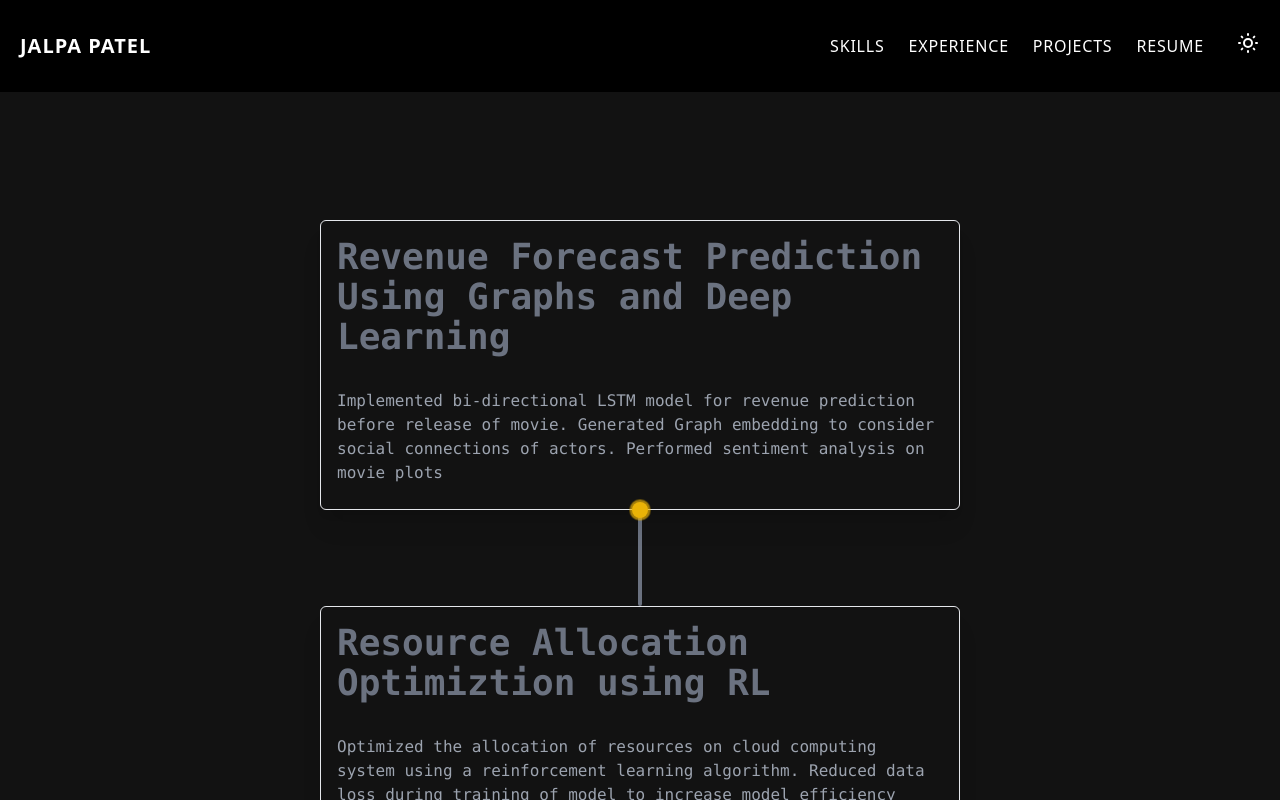
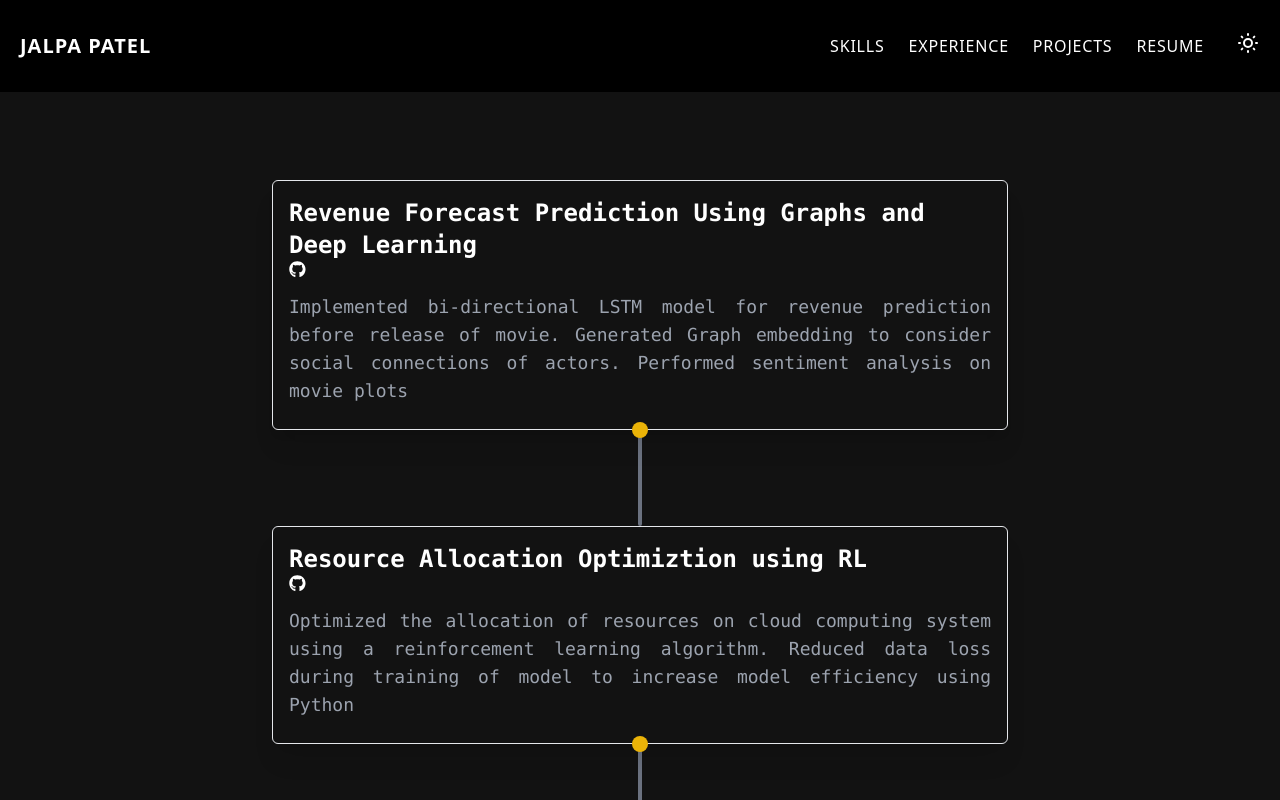
Before and after one commit to jalpa015/jalpa, a Next.js app: page /projects in a window 1280 px wide. Shown: the top 800 px of the page. Built offline with nearby package versions, Linux system fonts and the light colour scheme.

Commit message:
Added Meta information and CSS fixes

```diff
--- a/components/About.js
+++ b/components/About.js
@@ -21,7 +21,7 @@ const About = () => {
                         ></span>
                     </h4>
                     <div className="text-xl font-semibold md:text-2xl">Software developer and ML Reseacher</div>
-                    <div className="mt-6 text-gray-800 dark:text-white">
+                    <div className="mt-6 text-gray-800 dark:text-white text-justify">
                         <p className="mb-4">
                             I am a researcher and a developer at the University of Windsor, ON, Canada. I am an experienced Software Developer.
                             During my work experience, I have developed mobile applications and worked closely on developing customized CRM features using AngularJS,
--- /dev/null
+++ b/components/MetaContainer.js
@@ -0,0 +1,53 @@
+import React from "react";
+import Head from "next/head";
+import {useRouter} from "next/router";
+import Navigation from "../components/Navigation";
+import Footer from "../components/Footer";
+
+export default function MetaContainer({children, ...customMeta}) {
+    const router = useRouter();
+
+    const meta = {
+        title: "Jalpa Deepak Patel",
+        description: `I am a Software Developer and Researcher. Get in touch with me to know more.`,
+        image: "/public/profile.png",
+        type: "website",
+        date: new Date().toDateString(),
+        ...customMeta,
+    };
+    return (
+        <div>
+            <Head>
+                <title>{meta.title}</title>
+                <meta name="robots" content="follow, index"/>
+                <meta content={meta.description} name="description"/>
+                <meta
+                    property="og:url"
+                    content={`https://jalpa.me${router.asPath}`}
+                />
+                <link
+                    rel="canonical"
+                    href={`https://jalpa.me${router.asPath}`}
+                />
+                <meta property="og:type" content={meta.type}/>
+                <meta property="og:site_name" content="Jalpa Patel"/>
+                <meta property="og:description" content={meta.description}/>
+                <meta property="og:title" content={meta.title}/>
+                <meta property="og:image" content={meta.image}/>
+                <meta name="twitter:card" content="summary_large_image"/>
+                <meta name="twitter:site" content="@jalpa_015"/>
+                <meta name="twitter:title" content={meta.title}/>
+                <meta name="twitter:description" content={meta.description}/>
+                <meta name="twitter:image" content={meta.image}/>
+                {meta.date && (
+                    <meta property="article:published_time" content={meta.date}/>
+                )}
+            </Head>
+            <main className="w-full">
+                <Navigation/>
+                <div>{children}</div>
+                <Footer/>
+            </main>
+        </div>
+    );
+}
--- a/components/Navigation.js
+++ b/components/Navigation.js
@@ -18,7 +18,6 @@ export const Navigation = () => {
     };
     setTheme('dark');
     return (
-        <>
         < nav className="flex items-center flex-wrap p-3 sticky top-0 z-20 py-2 bg-black md:py-6 md:mb-6 dark:bg-black items-center justify-between">
             <Link href="/">
             <a className="inline-flex items-center p-2 mr-4 ">
@@ -113,7 +112,6 @@ export const Navigation = () => {
                 </button>
             </div>
         </nav>
-        </>
     );
 };
 export default Navigation;
--- a/components/Projects.js
+++ b/components/Projects.js
@@ -1,5 +1,5 @@
-import userData from "../constants/data";
-import React from "react";
+import userData from '../constants/data'
+import React from 'react'
 
 export default function Projects() {
   return (
@@ -10,7 +10,7 @@ export default function Projects() {
         </h1>
       </div> */}
       <div className=" -mt-4">
-        <div className="grid grid-cols-1 max-w-2xl mx-auto pt-20">
+        <div className="mx-auto grid max-w-3xl grid-cols-1 pt-20">
           {/* Experience card */}
           {userData.projects.map((project, idx) => (
             <>
@@ -23,11 +23,11 @@ export default function Projects() {
                 projectLink={project.link}
               />
               {idx === userData.projects.length - 1 ? null : (
-                <div className="divider-container flex flex-col items-center -mt-2">
-                  <div className="w-4 h-4 bg-yellow-500 rounded-full relative z-10">
-                    <div className="w-4 h-4 bg-yellow-500 rounded-full relative z-10 animate-ping"></div>
+                <div className="divider-container -mt-2 flex flex-col items-center">
+                  <div className="relative z-10 h-4 w-4 rounded-full bg-yellow-500">
+                    <div className="relative z-10 h-4 w-4 animate-ping rounded-full bg-yellow-500"></div>
                   </div>
-                  <div className="w-1 h-24 bg-gray-200 dark:bg-gray-500 rounded-full -mt-2"></div>
+                  <div className="-mt-2 h-24 w-1 rounded-full bg-gray-200 dark:bg-gray-500"></div>
                 </div>
               )}
             </>
@@ -35,23 +35,42 @@ export default function Projects() {
         </div>
       </div>
     </section>
-  );
+  )
 }
 
-const ProjectsCard = ({title, desc, year, projectLink }) => {
+const ProjectsCard = ({ title, desc, year, projectLink }) => {
   return (
-    <div className="font-mono relative experience-card border p-4 rounded-md shadow-xl z-10 mx-4">
+    <div className="experience-card relative z-10 mx-4 rounded-md border p-4 font-mono shadow-xl">
       {/* <h1 className="absolute -top-10 md:-left-10 md:-top-10 text-4xl text-gray-700 font-bold dark:text-gray-800"> */}
-      <h1 className="pb-3 md:-left-10 text-4xl text-gray-700 font-bold dark:text-white">
-        <a href={projectLink} className="text-gray-500" target="_blank" rel="noreferrer">
-        {title}
+      <h1 className=" text-2xl font-bold text-gray-700 dark:text-white md:-left-10  inline-block">
+        <span className='flex'>{title} </span>
+        <span className='flex'>
+        <a
+        className="transition-colors hover:text-sky-300"
+        target="_blank"
+        rel="noreferrer"
+        href={projectLink}
+      >
+        <svg
+          stroke="currentColor"
+          fill="currentColor"
+          strokeWidth="0"
+          viewBox="0 0 496 512"
+          className="text-2xl"
+          height="0.7em"
+          width="0.7em"
+          xmlns="http://www.w3.org/2000/svg"
+        >
+          <path d="M165.9 397.4c0 2-2.3 3.6-5.2 3.6-3.3.3-5.6-1.3-5.6-3.6 0-2 2.3-3.6 5.2-3.6 3-.3 5.6 1.3 5.6 3.6zm-31.1-4.5c-.7 2 1.3 4.3 4.3 4.9 2.6 1 5.6 0 6.2-2s-1.3-4.3-4.3-5.2c-2.6-.7-5.5.3-6.2 2.3zm44.2-1.7c-2.9.7-4.9 2.6-4.6 4.9.3 2 2.9 3.3 5.9 2.6 2.9-.7 4.9-2.6 4.6-4.6-.3-1.9-3-3.2-5.9-2.9zM244.8 8C106.1 8 0 113.3 0 252c0 110.9 69.8 205.8 169.5 239.2 12.8 2.3 17.3-5.6 17.3-12.1 0-6.2-.3-40.4-.3-61.4 0 0-70 15-84.7-29.8 0 0-11.4-29.1-27.8-36.6 0 0-22.9-15.7 1.6-15.4 0 0 24.9 2 38.6 25.8 21.9 38.6 58.6 27.5 72.9 20.9 2.3-16 8.8-27.1 16-33.7-55.9-6.2-112.3-14.3-112.3-110.5 0-27.5 7.6-41.3 23.6-58.9-2.6-6.5-11.1-33.3 2.6-67.9 20.9-6.5 69 27 69 27 20-5.6 41.5-8.5 62.8-8.5s42.8 2.9 62.8 8.5c0 0 48.1-33.6 69-27 13.7 34.7 5.2 61.4 2.6 67.9 16 17.7 25.8 31.5 25.8 58.9 0 96.5-58.9 104.2-114.8 110.5 9.2 7.9 17 22.9 17 46.4 0 33.7-.3 75.4-.3 83.6 0 6.5 4.6 14.4 17.3 12.1C428.2 457.8 496 362.9 496 252 496 113.3 383.5 8 244.8 8zM97.2 352.9c-1.3 1-1 3.3.7 5.2 1.6 1.6 3.9 2.3 5.2 1 1.3-1 1-3.3-.7-5.2-1.6-1.6-3.9-2.3-5.2-1zm-10.8-8.1c-.7 1.3.3 2.9 2.3 3.9 1.6 1 3.6.7 4.3-.7.7-1.3-.3-2.9-2.3-3.9-2-.6-3.6-.3-4.3.7zm32.4 35.6c-1.6 1.3-1 4.3 1.3 6.2 2.3 2.3 5.2 2.6 6.5 1 1.3-1.3.7-4.3-1.3-6.2-2.2-2.3-5.2-2.6-6.5-1zm-11.4-14.7c-1.6 1-1.6 3.6 0 5.9 1.6 2.3 4.3 3.3 5.6 2.3 1.6-1.3 1.6-3.9 0-6.2-1.4-2.3-4-3.3-5.6-2z" />
+        </svg>
       </a>
+        </span>
       </h1>
-      <h1 className="font-semibold text-xl pb-3"></h1>
-      <h1 className="text-gray-400">
-        {year}
-      </h1>
-      <p className="text-gray-600 dark:text-gray-400 my-2">{desc}</p>
+
+      <p className="text-gray-600 dark:text-gray-400 my-2 text-lg text-justify">
+        {desc}
+      </p>
+
     </div>
-  );
-};
+  )
+}
--- a/components/SkillItemGroup.js
+++ b/components/SkillItemGroup.js
@@ -7,7 +7,7 @@ export default class Skills extends React.Component {
         return (
             <div className="columns">
                 <div className="column is-8-desktop is-offset-2-desktop is-10-tablet is-offset-1-tablet has-text-left">
-                    <h4 className='font-mono text-black dark:text-white'>{name}</h4>
+                    <h4 className='font-mono text-black dark:text-white pb-3 md:-left-10 text-2xl text-gray-700 font-bold dark:text-white'>{name}</h4>
                     <div className="columns is-gapless is-multiline">
                     {
                         items.map((item, key) =>
--- a/package.json
+++ b/package.json
@@ -4,7 +4,8 @@
     "dev": "next dev",
     "build": "next build",
     "start": "next start",
-    "lint": "next lint --fix",
+    "lint": "next lint",
+    "lint-fix": "next lint --fix",
     "postinstall": "npm run download-webviewer",
     "download-webviewer": "npx @pdftron/webviewer-downloader --webviewerLocation ./public/webviewer/lib"
   },
--- a/pages/_app.tsx
+++ b/pages/_app.tsx
@@ -2,18 +2,21 @@ import '../styles/globals.css'
 import 'tailwindcss/tailwind.css'
 import Navigation from "../components/Navigation";
 import Footer from "../components/Footer";
-import { ThemeProvider } from 'next-themes'
-import type { AppProps } from 'next/app'
+import { ThemeProvider } from 'next-themes';
+import type { AppProps } from 'next/app';
+import MetaContainer from "../components/MetaContainer";
 
 function MyApp({ Component, pageProps }: AppProps) {
 
   return (
     <>
       <ThemeProvider attribute="class" enableSystem={true}>
-      <Navigation/>
-      {/* <ThemeSwitch />  */}
-      <Component {...pageProps} />
-      <Footer/>
+        <MetaContainer >
+          {/* <Navigation /> */}
+          {/* <ThemeSwitch />  */}
+          <Component {...pageProps} />
+          {/* <Footer /> */}
+        </MetaContainer>
       </ThemeProvider>
     </>
   )
--- a/pages/experience.tsx
+++ b/pages/experience.tsx
@@ -11,7 +11,7 @@ export default function experience() {
                 <link rel="icon" href="/favion.ico" />
             </Head>
 
-            <main className="max-w-4xl mx-auto mt-16 antialiased">
+            <main className="max-w-4xl mx-auto antialiased">
                 <Experience />
             </main>
         </div>
--- a/pages/index.tsx
+++ b/pages/index.tsx
@@ -9,7 +9,7 @@ export default function Home() {
         <link rel="icon" href="/favion.ico" />
       </Head>
 
-      <main className="max-w-7xl mx-auto mt-16 antialiased">
+      <main className="max-w-7xl mx-auto antialiased">
         <About/>
       </main>
     </div>
--- a/pages/projects.tsx
+++ b/pages/projects.tsx
@@ -10,7 +10,7 @@ export default function projects() {
             <link rel="icon" href="/favion.ico" />
         </Head>
 
-        <main className="max-w-4xl mx-auto mt-16 antialiased">
+        <main className="max-w-4xl mx-auto antialiased">
             <Projects />
         </main>
     </div>
--- a/pages/skills.tsx
+++ b/pages/skills.tsx
@@ -10,7 +10,7 @@ export default function experience() {
             <link rel="icon" href="/favion.ico" />
         </Head>
 
-        <main className="max-w-7xl mx-auto mt-16 antialiased">
+        <main className="max-w-7xl mx-auto antialiased">
             <Skills />
         </main>
     </div>
```
Also changed, not shown: components/Experience.js (+7 -6 lines).
